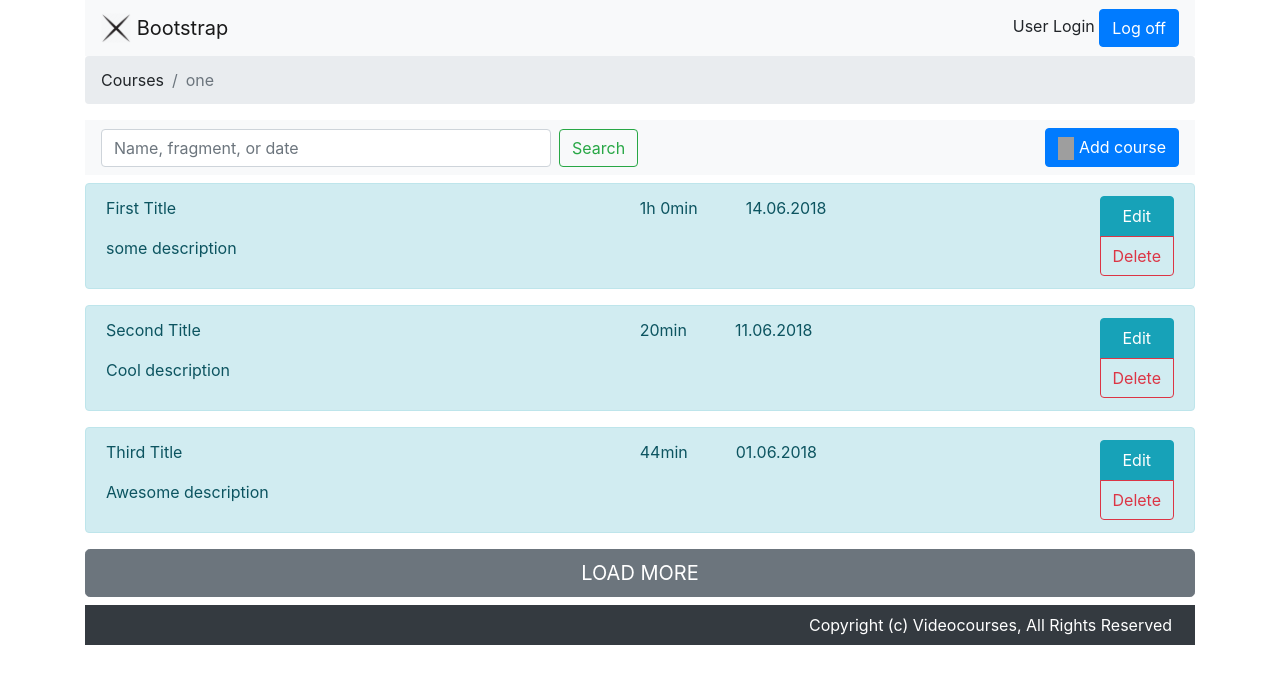
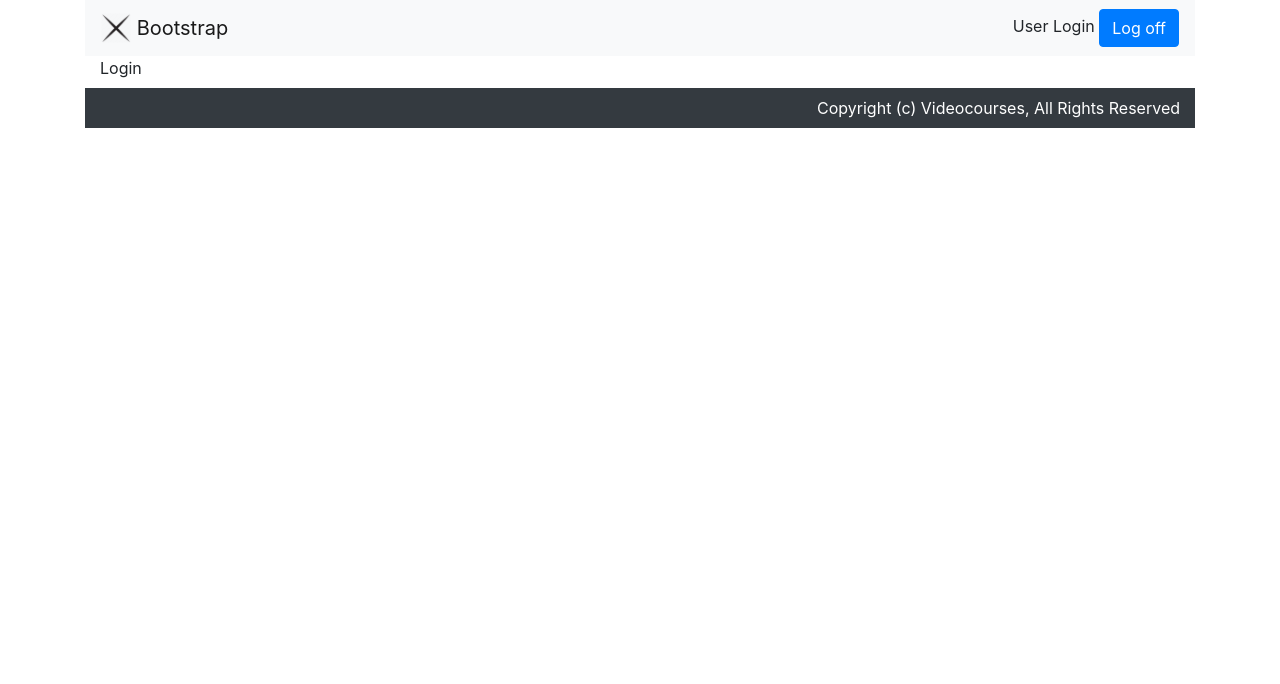
Before and after one commit to zero-t4/Angular, an Angular app: page / in a window 1280 px wide. Shown: the top 684 px of the page. Built offline with nearby package versions, Linux system fonts and the light colour scheme; grey boxes are pictures that could not be loaded.

Commit message:
task/5 moved Footer component

```diff
--- a/src/app/app.component.html
+++ b/src/app/app.component.html
@@ -1,8 +1,8 @@
 <div class="container">
-  <app-header></app-header>
-  <app-breadcrumbs></app-breadcrumbs>
-  <app-search-box></app-search-box>
-  <app-course-list></app-course-list>
-  <app-footer></app-footer>
-  <!--<app-login-page></app-login-page>-->
+  <!--<app-header></app-header>-->
+  <!--<app-breadcrumbs></app-breadcrumbs>-->
+  <!--<app-search-box></app-search-box>-->
+  <!--<app-course-list></app-course-list>-->
+  <!--<app-footer></app-footer>-->
+  <app-login-page></app-login-page>
 </div>
--- /dev/null
+++ b/src/app/footer/footer.component.css
@@ -0,0 +1,5 @@
+.footer {
+  width: 100%;
+  height: 40px;
+  line-height: 40px;
+}
--- /dev/null
+++ b/src/app/footer/footer.component.html
@@ -0,0 +1,5 @@
+<footer class="footer mt-2 bg-dark text-white">
+  <div class="container-fluid d-flex flex-row-reverse align-items-center">
+    <span>Copyright (c) Videocourses, All Rights Reserved</span>
+  </div>
+</footer>
--- a/src/app/footer/footer.module.ts
+++ b/src/app/footer/footer.module.ts
@@ -1,6 +1,6 @@
 import { NgModule } from '@angular/core';
 import { CommonModule } from '@angular/common';
-import { FooterComponent } from './footer/footer.component';
+import { FooterComponent } from './footer.component';
 
 @NgModule({
   imports: [
--- a/src/app/footer/footer/footer.component.html
+++ /dev/null
@@ -1,3 +0,0 @@
-<div class="container mt-2 bg-dark text-white d-flex flex-row-reverse align-items-center">
-  <span class="m-2">Copyright (c) Videocourses, All Rights Reserved</span>
-</div>
--- a/src/app/login-page/login-page.component.html
+++ b/src/app/login-page/login-page.component.html
@@ -1,2 +1,5 @@
 <app-header></app-header>
+  <div class="container">
+    Login
+  </div>
 <app-footer></app-footer>
```
Also changed, not shown: src/app/footer/footer.component.ts (renamed from src/app/footer/footer/footer.component.ts), src/app/footer/footer/footer.component.css (deleted), 1 other file (tests, documents, lock files or other folders).
